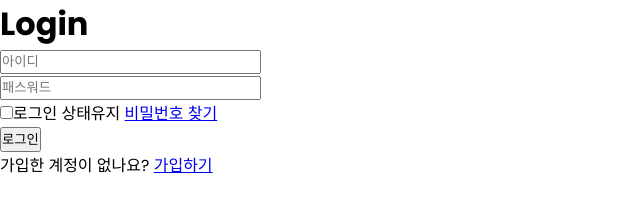
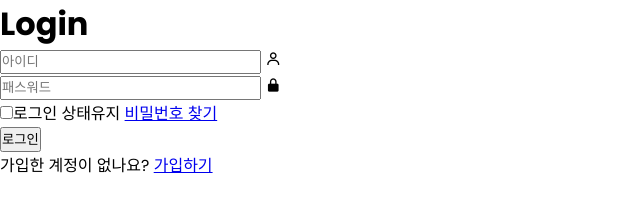
Before and after one commit to kwontaetaehyeong/Login-Form, a plain HTML site: page index.html in a window 1280 px wide. Shown: the full height of the page, 0-640 px from the left. Drawn offline with nearby package versions, Linux system fonts and the light colour scheme.

Commit message:
아이콘 추가

```diff
--- a/index.html
+++ b/index.html
@@ -17,9 +17,11 @@
         <h1>Login</h1>
         <div class="input-box">
           <input type="text" placeholder="아이디" required />
+          <i class="bx bx-user"></i>
         </div>
         <div class="input-box">
           <input type="password" placeholder="패스워드" required />
+          <i class="bx bxs-lock-alt"></i>
         </div>
         <div class="remember-forgot">
           <label><input type="checkbox" />로그인 상태유지</label>
```
